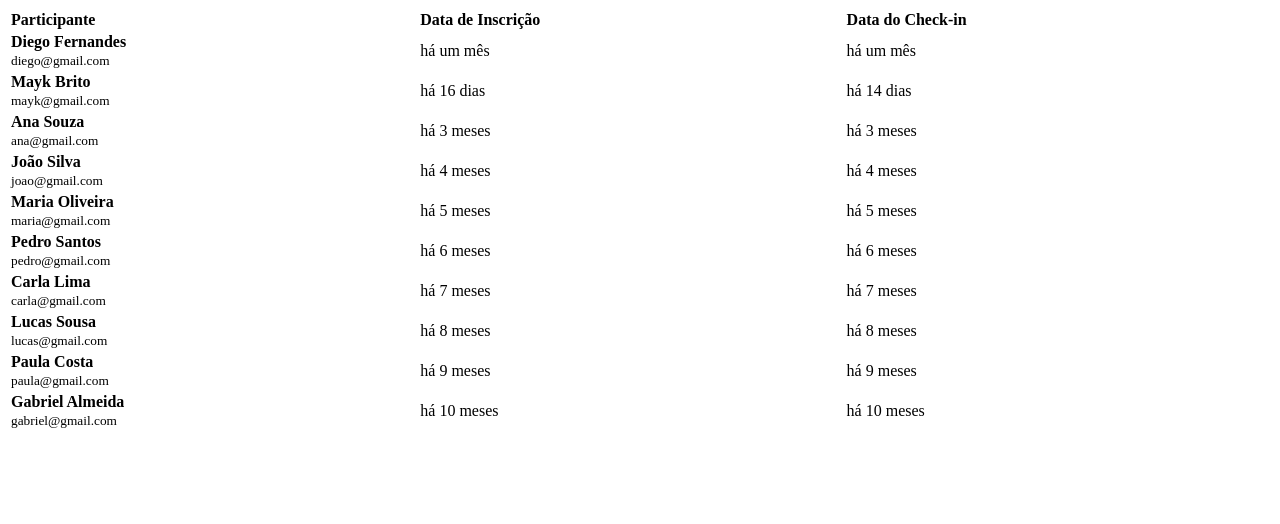
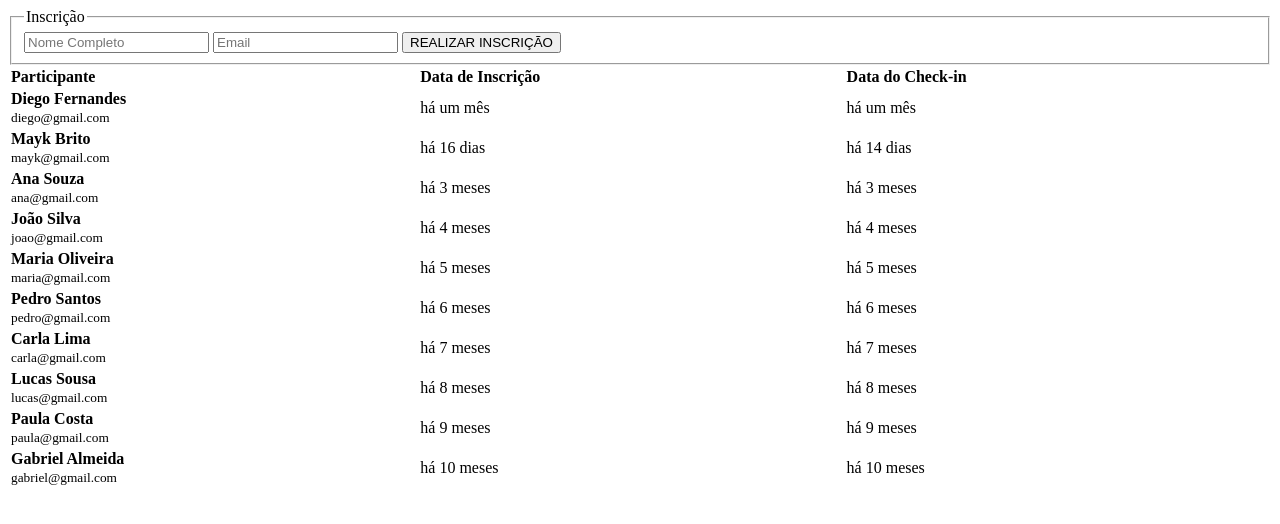
Before and after one commit to Dhi-Carvalho-DEV/Pass.in, a plain HTML site: page index.html in a window 1280 px wide. Drawn offline with nearby package versions, Linux system fonts and the light colour scheme.

Commit message:
Adicionando o formulário para inclusão de participantes

```diff
--- a/index.html
+++ b/index.html
@@ -17,6 +17,16 @@
     </script>
   </head>
   <body>
+    <form onsubmit="adicionarParticipante(event)">
+      <fieldset>
+        <legend>Inscrição</legend>
+        <div>
+          <input type="text" placeholder="Nome Completo" name="nome" required>
+          <input type="email" placeholder="Email" name="email" required>
+          <button>REALIZAR INSCRIÇÃO</button>
+        </div>
+      </fieldset>
+    </form>
     <table width="100%">
       <thead style="text-align: left">
         <tr>
```
